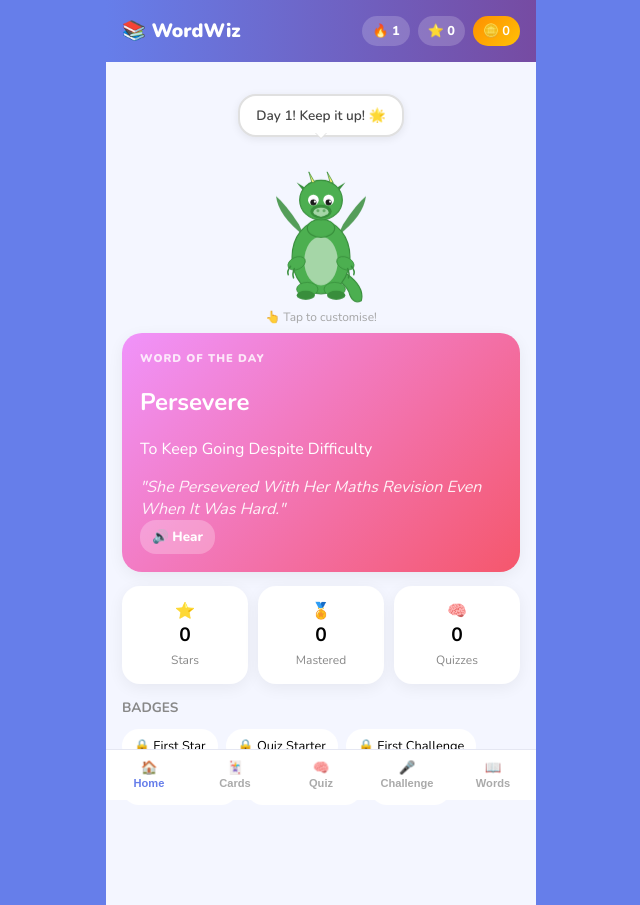
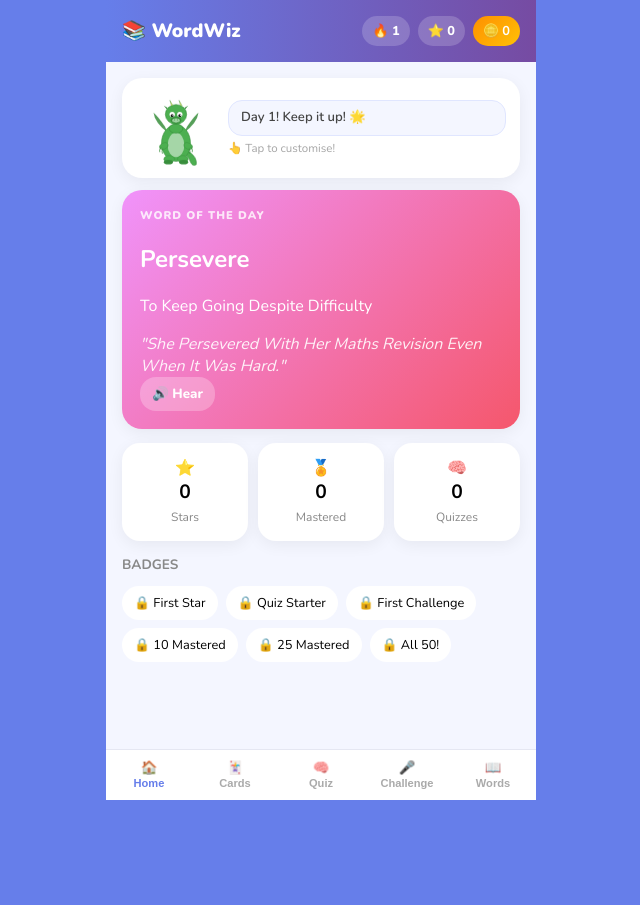
Before and after one commit to rohitsharmabi/wordwiz, a React (Vite) app: page / in a window 1280 px wide. Shown: the whole page, without its empty margins (319-959 px from the left). After the commit the page ends 800 px from the top, so only its background shows below. Built offline with nearby package versions, Linux system fonts and the light colour scheme.

Commit message:
fix: compact dragon companion bar — horizontal row, smaller size

```diff
--- a/src/screens/HomeScreen.tsx
+++ b/src/screens/HomeScreen.tsx
@@ -36,22 +36,23 @@ export default function HomeScreen({ words, progress, updateProgress }: Props) {
 
   return (
     <div>
-      {/* Dragon companion */}
-      <div className="dragon-home-section">
-        <div className="dragon-speech-bubble">
-          {progress.streak === 0
-            ? "Wake me up when you study! 😴"
-            : progress.streak >= 7
-              ? `${progress.streak} days strong! You're legendary! 🔥`
-              : `Day ${progress.streak}! Keep it up! 🌟`}
-        </div>
+      {/* Dragon companion — compact horizontal strip */}
+      <div className="dragon-home-section" onClick={handleDragonClick} role="button" aria-label="Open Dragon Shop">
         <Dragon
           dragonState={progress.dragonState}
           mood={mood}
-          size={160}
-          onClick={handleDragonClick}
+          size={80}
         />
-        <div className="dragon-tap-hint">👆 Tap to customise!</div>
+        <div className="dragon-home-info">
+          <div className="dragon-speech-bubble">
+            {progress.streak === 0
+              ? "Wake me up when you study! 😴"
+              : progress.streak >= 7
+                ? `${progress.streak} days strong! You're legendary! 🔥`
+                : `Day ${progress.streak}! Keep it up! 🌟`}
+          </div>
+          <div className="dragon-tap-hint">👆 Tap to customise!</div>
+        </div>
       </div>
 
       {shopOpen && (
--- a/src/styles.css
+++ b/src/styles.css
@@ -1235,51 +1235,43 @@ body {
 
 .dragon-home-section {
   display: flex;
+  flex-direction: row;
+  align-items: center;
+  gap: 12px;
+  padding: 10px 14px;
+  margin-bottom: 12px;
+  background: white;
+  border-radius: 20px;
+  box-shadow: 0 4px 16px rgba(0,0,0,0.06);
+  cursor: pointer;
+  transition: transform 0.15s;
+}
+
+.dragon-home-section:active {
+  transform: scale(0.98);
+}
+
+.dragon-home-info {
+  flex: 1;
+  display: flex;
   flex-direction: column;
-  align-items: center;
-  padding: 16px 0 8px;
+  gap: 4px;
 }
 
 .dragon-speech-bubble {
-  background: #fff;
-  border: 2px solid #e0e0e0;
-  border-radius: 18px;
-  padding: 10px 16px;
-  font-size: 0.85rem;
+  background: #f4f6ff;
+  border: 1.5px solid #e0e6ff;
+  border-radius: 14px;
+  padding: 8px 12px;
+  font-size: 0.82rem;
   font-weight: 600;
   color: #444;
-  max-width: 260px;
-  text-align: center;
-  position: relative;
-  margin-bottom: 8px;
-  box-shadow: 0 2px 8px rgba(0,0,0,0.08);
-}
-
-.dragon-speech-bubble::after {
-  content: '';
-  position: absolute;
-  bottom: -10px;
-  left: 50%;
-  transform: translateX(-50%);
-  border: 6px solid transparent;
-  border-top-color: #e0e0e0;
-}
-
-.dragon-speech-bubble::before {
-  content: '';
-  position: absolute;
-  bottom: -8px;
-  left: 50%;
-  transform: translateX(-50%);
-  border: 5px solid transparent;
-  border-top-color: #fff;
-  z-index: 1;
+  line-height: 1.3;
 }
 
 .dragon-tap-hint {
-  font-size: 0.75rem;
+  font-size: 0.72rem;
   color: #9e9e9e;
-  margin-top: 4px;
   animation: hintFade 2s ease-in-out infinite alternate;
 }
 
```
